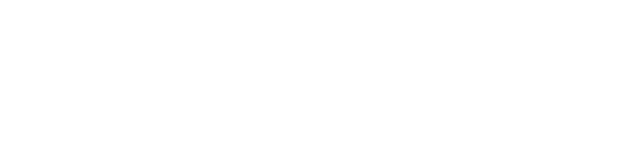
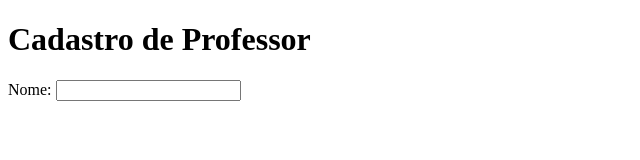
Before and after one commit to lvhewj/Saresp_2024, a plain HTML site: page Index.html in a window 1280 px wide. Shown: the whole page, without its empty margins (0-640 px from the left). Drawn offline with Linux system fonts and the light colour scheme.

Commit message:
Adicionando index pt2

```diff
--- a/Index.html
+++ b/Index.html
@@ -1,11 +1,16 @@
 <!DOCTYPE html>
-<html lang="en">
+<html lang="pt-br">
 <head>
     <meta charset="UTF-8">
     <meta name="viewport" content="width=device-width, initial-scale=1.0">
-    <title>Document</title>
+    <title>Cadastro de Professor</title>
 </head>
 <body>
+    <h1>Cadastro de Professor</h1>
+    <form>
+        <label for="nome">Nome:</label>
+        <input type="text" id="nome" name="nome" required>
+
 
 </body>
 </html>
```
